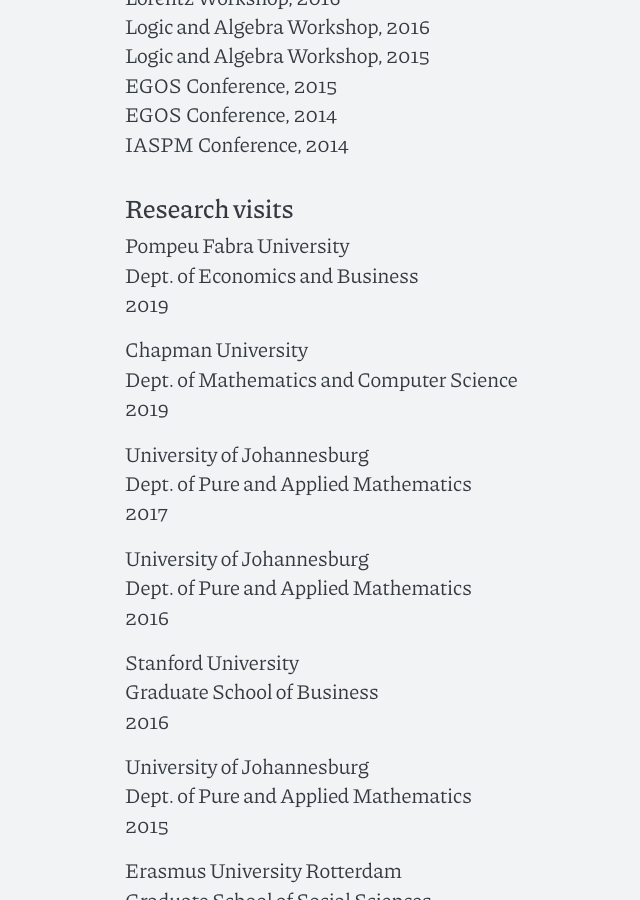
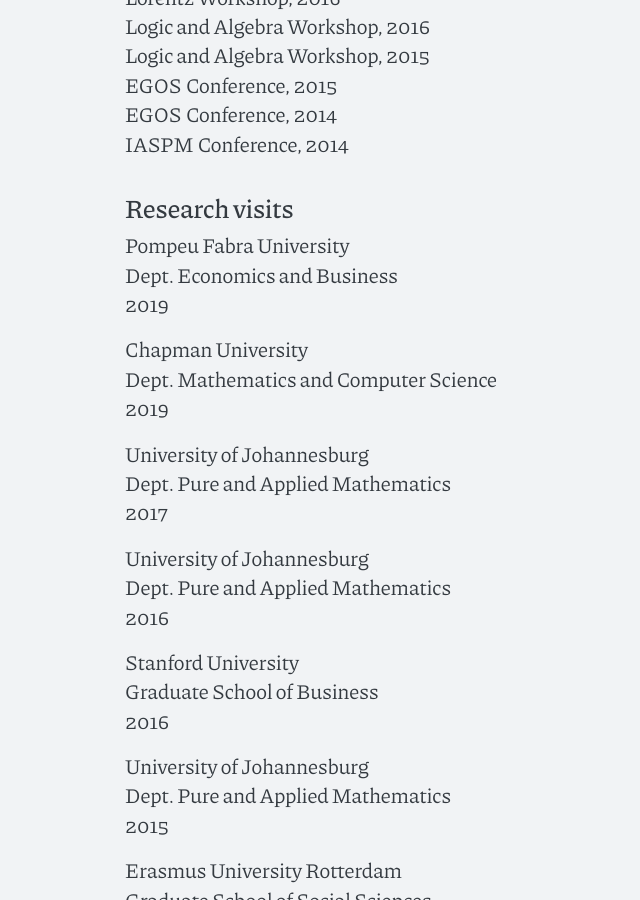
Before and after one commit to piazzai/piazzai.github.io, a Jekyll site: the page built from cv.md, in a window 1280 px wide and 900 px high, scrolled down 3495 px. Shown: the whole window, without its empty margins (242-882 px from the left). Built offline with Jekyll 4.4.1, drawn with Linux system fonts in a browser that asks for light colours.

Commit message:
Shorten visits lines

```diff
--- a/cv.md
+++ b/cv.md
@@ -104,19 +104,19 @@
 ## Research visits
 
 Pompeu Fabra University
-Dept. of Economics and Business
+Dept. Economics and Business
 2019
 
 Chapman University
-Dept. of Mathematics and Computer Science
+Dept. Mathematics and Computer Science
 2019
 
 University of Johannesburg
-Dept. of Pure and Applied Mathematics
+Dept. Pure and Applied Mathematics
 2017
 
 University of Johannesburg
-Dept. of Pure and Applied Mathematics
+Dept. Pure and Applied Mathematics
 2016
 
 Stanford University
@@ -124,7 +124,7 @@
 2016
 
 University of Johannesburg
-Dept. of Pure and Applied Mathematics
+Dept. Pure and Applied Mathematics
 2015
 
 Erasmus University Rotterdam
```
